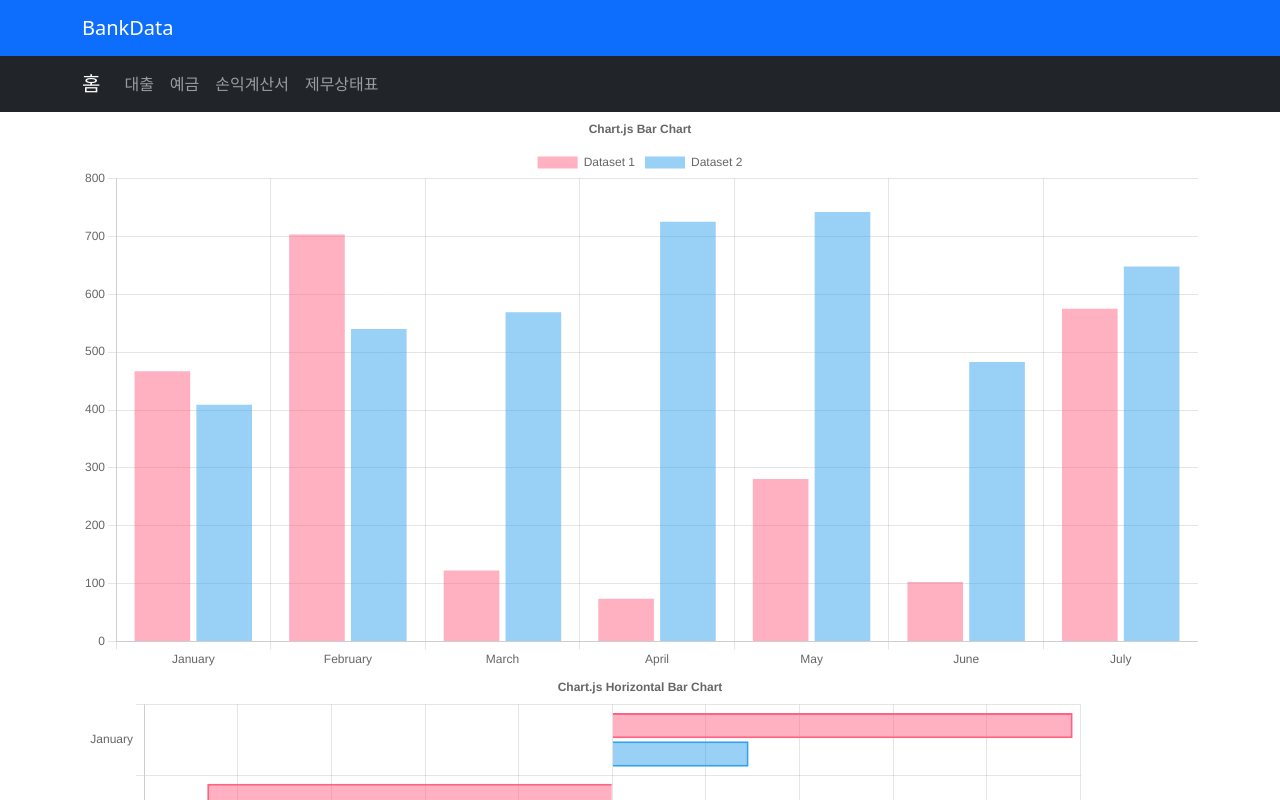
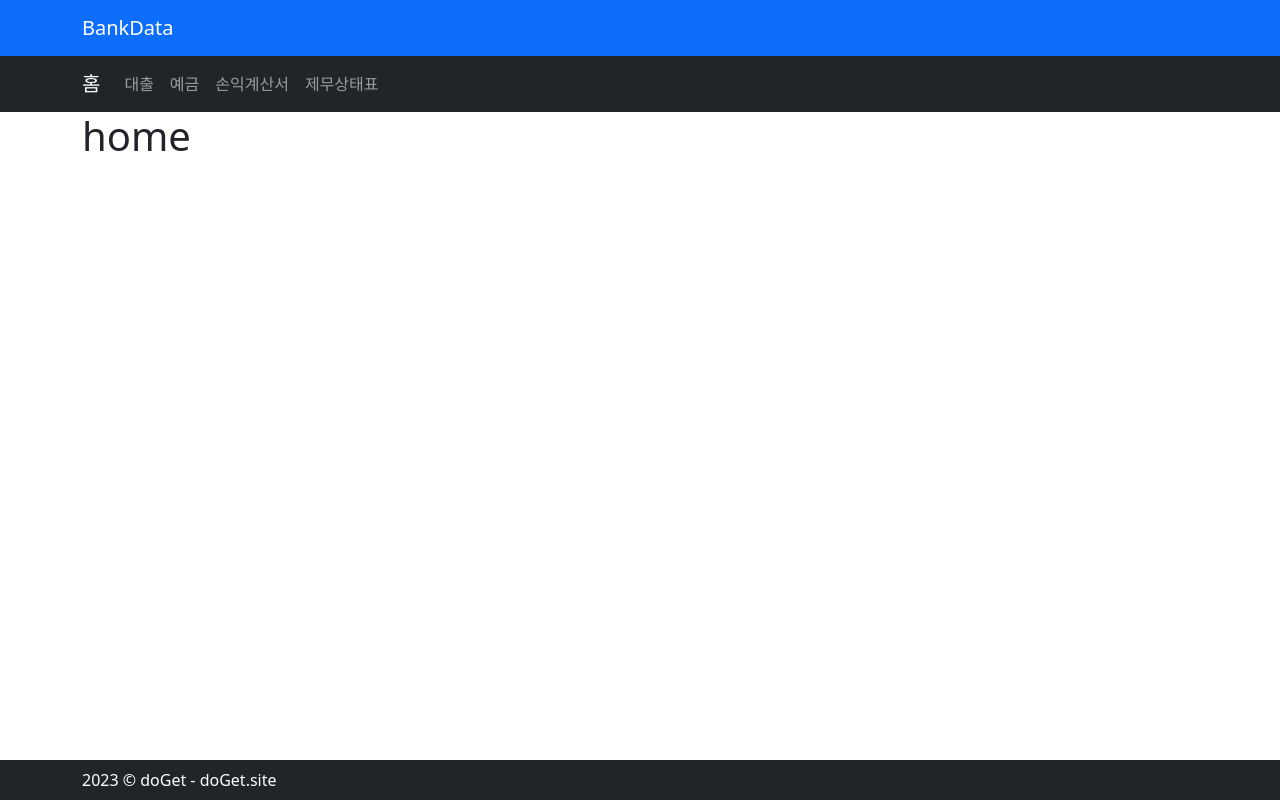
Before and after one commit to Team-doGet/bank-data-visualization, a React (Create React App) app in the folder client/: page / in a window 1280 px wide. Shown: the top 800 px of the page. Built offline with nearby package versions, Linux system fonts and the light colour scheme.

Commit message:
feat: footer 작업 #2

```diff
--- a/client/src/App.js
+++ b/client/src/App.js
@@ -8,16 +8,17 @@ import Loan from "./page/Loan";
 import Financial from "./page/Financial";
 import Deposit from "./page/Deposit";
 import Income from "./page/Income";
+import Footer from "./component/Footer";
 
 const App = () => {
   return (
-    <div className="App">
+    <div className="App wrapper">
       <BrowserRouter>
-        <AppHeader></AppHeader>
-        <Navigation></Navigation>
+        <AppHeader />
+        <Navigation />
         <Container>
           <Routes>
-            {/* <Route path="/" element={<Home />}></Route> */}
+            <Route path="/" element={<Home />}></Route>
             <Route path="/" element={<Example />}></Route>
             <Route path="/loan" element={<Loan />}></Route>
             <Route path="/deposit" element={<Deposit />}></Route>
@@ -25,6 +26,7 @@ const App = () => {
             <Route path="/financial" element={<Financial />}></Route>
           </Routes>
         </Container>
+        <Footer />
       </BrowserRouter>
     </div>
   );
--- /dev/null
+++ b/client/src/component/Footer.js
@@ -0,0 +1,17 @@
+import { Navbar, Container, Row, Col } from "react-bootstrap";
+
+function Footer() {
+  return (
+    <Navbar fixed="bottom" bg="dark" variant="dark" expand="lg">
+      <Container>
+        <Row>
+          <Col xs={12} md={12} style={{ color: "#fff" }}>
+            2023 © doGet - doGet.site
+          </Col>
+        </Row>
+      </Container>
+    </Navbar>
+  );
+}
+
+export default Footer;
```
